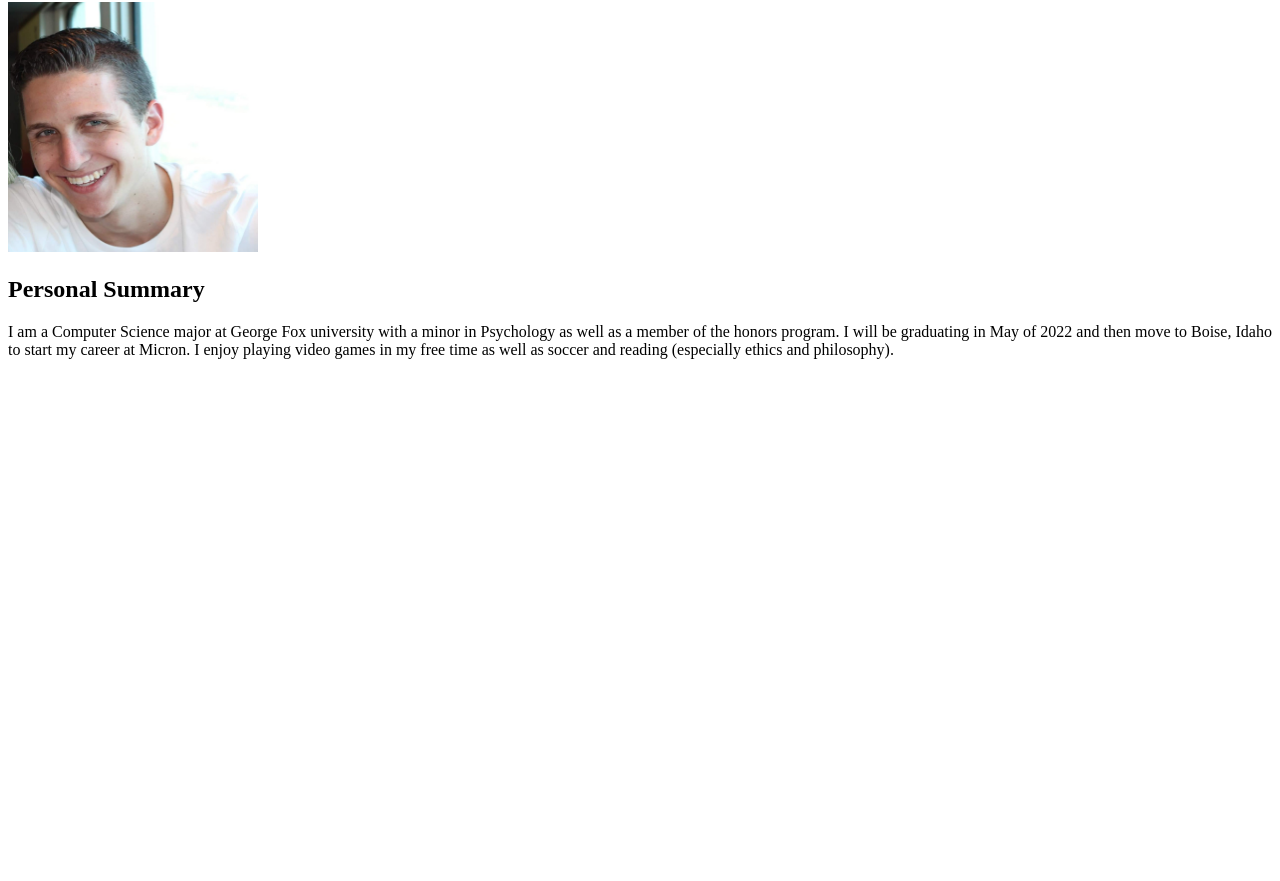
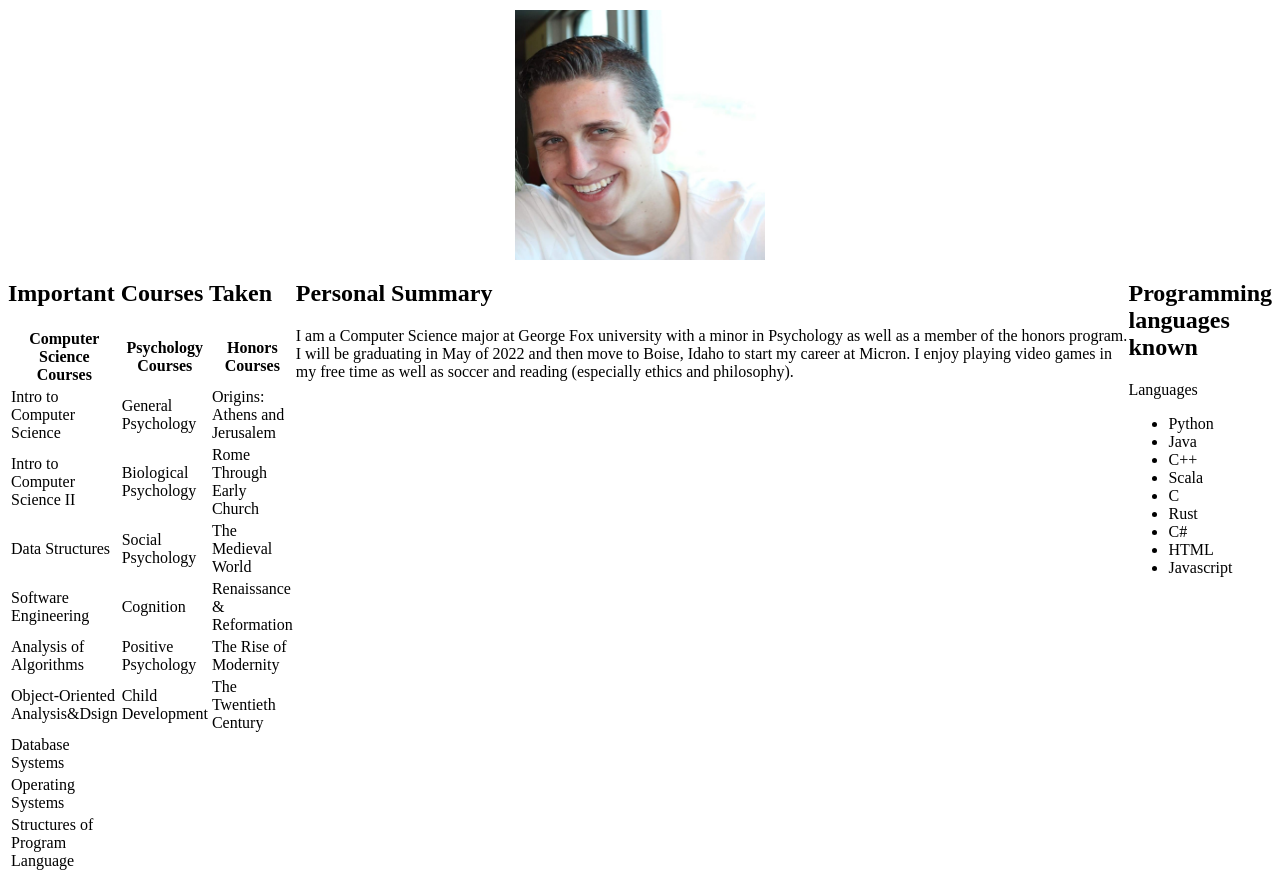
Before and after one commit to caydenf87/caydenandpeyton123, a plain HTML site: page firstproject.html in a window 1280 px wide. Shown: the part 78-959 px from the top of the page. Before the commit the page ends 800 px from the top, so only its background shows below. Drawn offline with Linux system fonts and the light colour scheme; a script that the page names is missing.

Commit message:
Adding css layout

```diff
--- a/firstproject.html
+++ b/firstproject.html
@@ -10,7 +10,67 @@
   <body>
     <script src="script.js"></script>
     <h1>About Me</h1>
-    <img src = "Profile shot.jpg" alt = "Profle Shot" height = 250px width = 250px>
+    <img src = "Profile shot.jpg" alt = "Profle Shot" height = 250px width =
+    250px id = "profile">
+    <div id = "flexhold">
+
+    <div id = "courses">
+    <h2>Important Courses Taken</h2>
+    <table id = "courses">
+        <tr>
+          <th>Computer Science Courses</th>
+          <th>Psychology Courses</th>
+          <th>Honors Courses</th>
+        </tr>
+        <tr>
+          <td>Intro to Computer Science</td>
+          <td>General Psychology</td>
+          <td>Origins: Athens and Jerusalem</td>
+        </tr>
+        <tr>
+          <td>Intro to Computer Science II</td>
+          <td>Biological Psychology</td>
+          <td>Rome Through Early Church</td>
+        </tr>
+        <tr>
+          <td>Data Structures</td>
+          <td>Social Psychology</td>
+          <td>The Medieval World</td>
+        </tr>
+        <tr>
+          <td>Software Engineering</td>
+          <td>Cognition</td>
+          <td>Renaissance & Reformation</td>
+        </tr>
+        <tr>
+          <td>Analysis of Algorithms</td>
+          <td>Positive Psychology</td>
+          <td>The Rise of Modernity</td>
+        </tr>
+        <tr>
+            <td>Object-Oriented Analysis&Dsign</td>
+            <td>Child Development</td>
+            <td>The Twentieth Century</td>
+        </tr>
+        <tr>
+            <td>Database Systems</td>
+            <td></td>
+            <td></td>
+        </tr>
+        <tr>
+            <td>Operating Systems</td>
+            <td></td>
+            <td></td>
+        </tr>
+        <tr>
+            <td>Structures of Program Language</td>
+            <td></td>
+            <td></td>
+        </tr>
+      </table>
+    </div>
+
+    <div class = "summary">
         <h2>Personal Summary</h2>
         <p>I am a Computer Science major at George Fox university with a minor in
             Psychology as well as a member of the honors program. I will be
@@ -18,5 +78,23 @@
             career at Micron. I enjoy playing video games in my free time as well
             as soccer and reading (especially ethics and philosophy).
         </p>
+        </div>
+
+    <div id = "lang">
+    <h2>Programming languages known</h2>
+    <label for = "Program Lang">Languages</label>
+    <ul id = "Program Lang">
+        <li>Python</li>
+        <li>Java</li>
+        <li>C++</li>
+        <li>Scala</li>
+        <li>C</li>
+        <li>Rust</li>
+        <li>C#</li>
+        <li>HTML</li>
+        <li>Javascript</li>
+    </ul>
+    </div>
+    </div>
   </body>
 </html>
--- a/firstprojpage.css
+++ b/firstprojpage.css
@@ -1,3 +1,28 @@
 h1 {
   background-color: orange;
 }
+#profile {
+  display: block;
+  margin-left: auto;
+  margin-right: auto;
+}
+body {
+  display: flex;
+  flex-direction: column;
+}
+
+#flexhold {
+  display: flex;
+  flex-direction: row;
+}
+
+#courses {
+  flex: 0 1 20%;
+}
+#summary {
+  flex: 0 1 60%;
+}
+
+#lang {
+  flex: 0 1 20%;
+}
```
Lines whose indentation alone changed are shown as unchanged.
